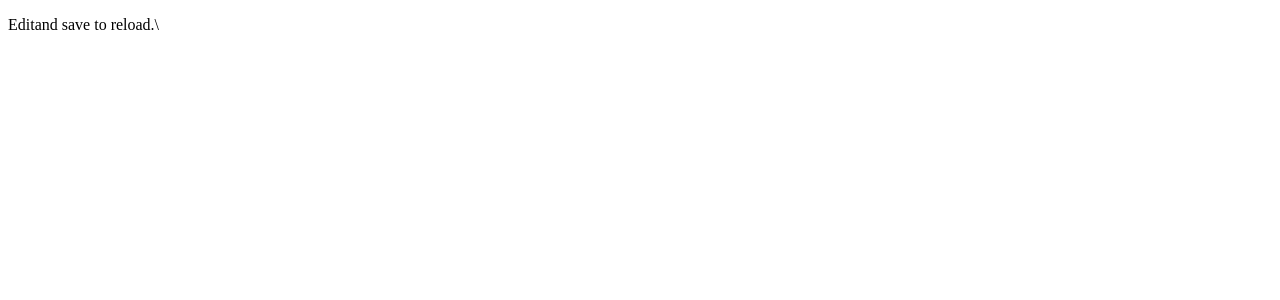
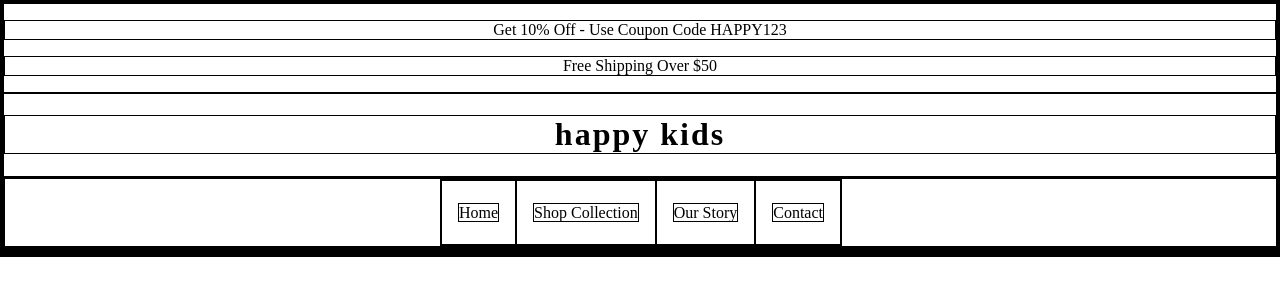
Before and after one commit to Jiroge/happy-kids, a React (Create React App) app: page / in a window 1280 px wide. Shown: the top 300 px of the page. Built offline with nearby package versions, Linux system fonts and the light colour scheme.

Commit message:
add menu-text of navbar

```diff
--- a/package.json
+++ b/package.json
@@ -8,6 +8,7 @@
     "@testing-library/user-event": "^13.5.0",
     "react": "^18.2.0",
     "react-dom": "^18.2.0",
+    "react-router-dom": "^6.10.0",
     "react-scripts": "5.0.1",
     "web-vitals": "^2.1.4"
   },
@@ -34,5 +35,8 @@
       "last 1 firefox version",
       "last 1 safari version"
     ]
+  },
+  "devDependencies": {
+    "sass": "^1.60.0"
   }
 }
--- a/src/App.js
+++ b/src/App.js
@@ -1,12 +1,17 @@
+import React from "react";
+import { BrowserRouter, Routes, Route } from "react-router-dom";
 
+import  "./App.scss"
+import Home from "./pages/home/Home"
 
 function App() {
   return (
-    <div>
-        <p>
-          Editand save to reload.\
-        </p>
-    </div>
+    <BrowserRouter>
+      <Routes>
+        <Route path="/" element={<Home />} />
+
+      </Routes>
+    </BrowserRouter>
   );
 }
 
--- /dev/null
+++ b/src/App.scss
@@ -0,0 +1,8 @@
+*{
+  border: 0.1px solid black;
+}
+
+body {
+  margin: 0;
+  padding: 0;
+}
--- a/src/components/navbar/Navbar.jsx
+++ b/src/components/navbar/Navbar.jsx
@@ -0,0 +1,50 @@
+import React from "react";
+import "./Navbar.scss";
+import { Link } from "react-router-dom";
+
+function Navbar() {
+
+  return (
+    <>
+      <div className="topbar">
+        <p>Get 10% Off - Use Coupon Code HAPPY123</p>
+        <p>Free Shipping Over $50</p>
+      </div>
+
+      <div className="brand">
+        <h1>happy kids</h1>
+      </div>
+
+      <div className="navbar">
+        <div className="menu-text">
+          <ul>
+            <li>
+              <Link to="/" className="link">
+                Home
+              </Link>
+            </li>
+            <li>
+              <Link className="link">Shop Collection</Link>
+            </li>
+            <li>
+              <Link className="link">Our Story</Link>
+            </li>
+            <li>
+              <Link className="link">Contact</Link>
+            </li>
+          </ul>
+        </div>
+        <div className="menu-icon">
+            <div>
+
+            </div>
+            <div>
+
+            </div>
+        </div>
+      </div>
+    </>
+  );
+}
+
+export default Navbar;
--- a/src/components/navbar/Navbar.scss
+++ b/src/components/navbar/Navbar.scss
@@ -0,0 +1,47 @@
+.topbar {
+  text-align: center;
+}
+
+.brand {
+  text-align: center;
+  letter-spacing: 2px;
+}
+
+.navbar {
+  .menu-text {
+    margin: auto 0;
+    width: 100%;
+    display: flex;
+    justify-content: space-between;
+    ul {
+      display: flex;
+      justify-content: center;
+      padding: 0;
+      margin: 0 auto;
+      list-style: none;
+      li {
+        padding: 16px;
+        text-align: center;
+        line-height: 31px;
+        color: "#282828";
+        &:visited {
+          color: red;
+          background-color: red;
+        }
+        .link {
+          list-style: none;
+          text-decoration: inherit;
+          color: inherit;
+          &:hover {
+            text-decoration: "none";
+            color: #d2461c;
+            transition: 0.5s;
+          }
+        }
+      }
+    }
+  }
+}
+
+@media (max-width: 750px) {
+}
--- /dev/null
+++ b/src/pages/home/Home.jsx
@@ -0,0 +1,10 @@
+import Navbar from "../../components/navbar/Navbar"
+
+function Home() {
+return (
+    <>
+    <Navbar />
+    </>
+)
+}
+export default Home;
```
Also changed, not shown: src/pages/home/Home.scss (added), 1 other file (tests, documents, lock files or other folders).
